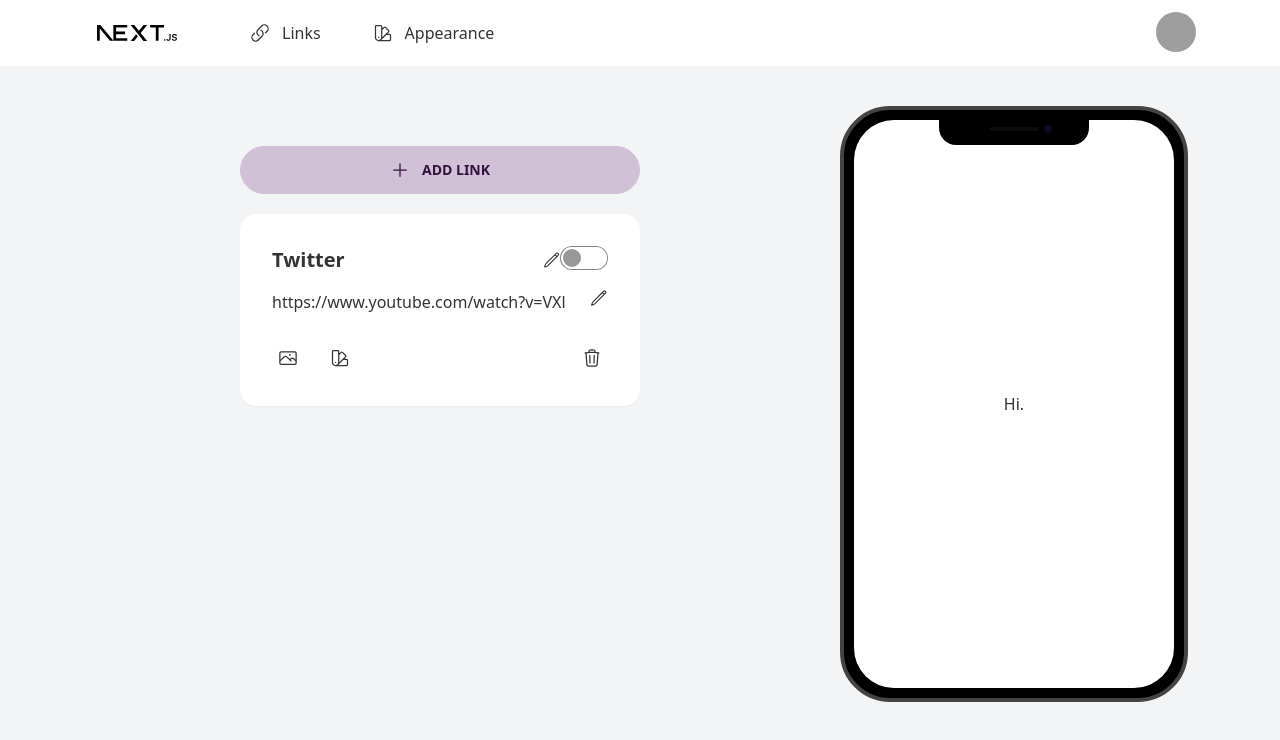
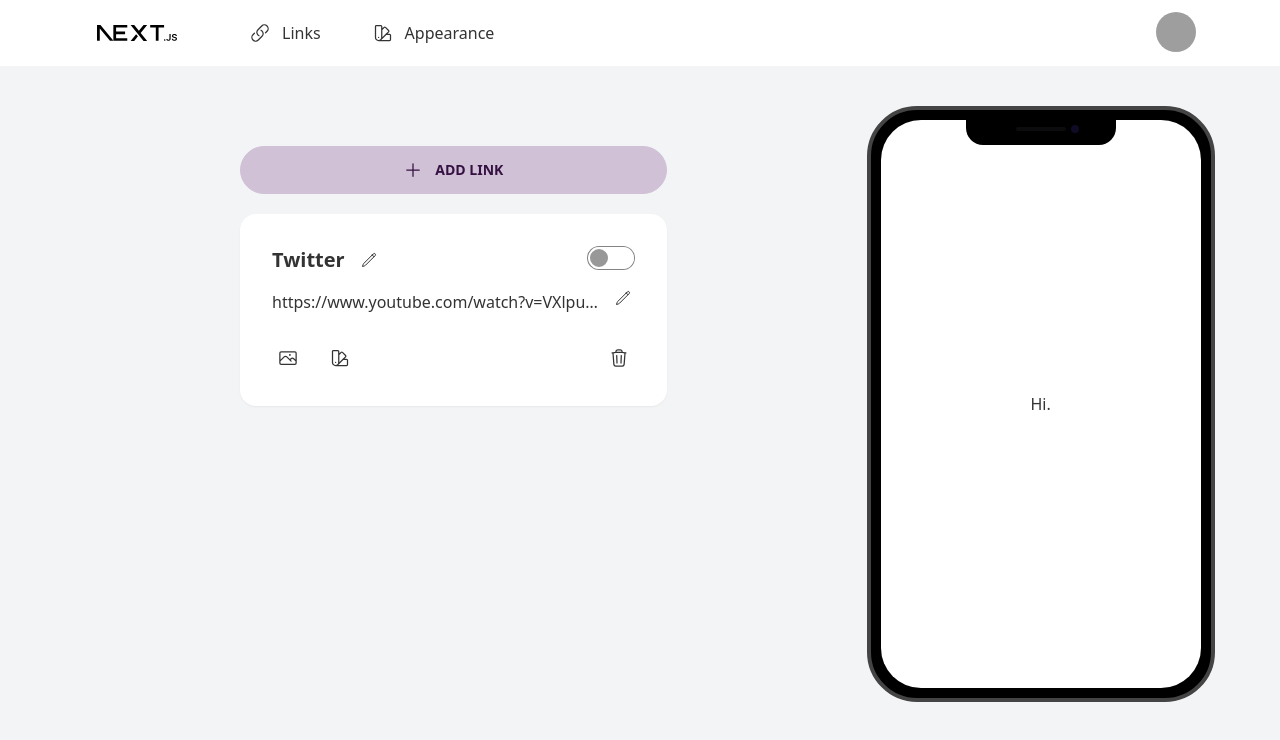
Before and after one commit to harithya/NextTree, a Next.js app: page /admin/home in a window 1280 px wide. Shown: the top 740 px of the page. Built offline with nearby package versions, Linux system fonts and the light colour scheme; grey boxes are pictures that could not be loaded.

Commit message:
Membuat input pada card link

```diff
--- a/components/Home/InputText.tsx
+++ b/components/Home/InputText.tsx
@@ -1,14 +1,42 @@
 import { PencilIcon } from "@heroicons/react/24/outline";
-import React, { InputHTMLAttributes } from "react";
+import React, { InputHTMLAttributes, useRef, useEffect, useState } from "react";
 
 interface Props extends InputHTMLAttributes<HTMLInputElement> {
   className?: string;
 }
 const InputText: React.FC<Props> = ({ className, ...props }) => {
+  const inputRef = useRef<HTMLInputElement>(null);
+  const divRef = useRef<HTMLDivElement>(null);
+  const [isFocus, setIsFocus] = useState(false);
+
+  useEffect(() => {
+    if (isFocus) {
+      inputRef.current?.focus();
+    }
+  }, [isFocus]);
+
   return (
-    <div className="flex space-x-6 items-center">
-      <input className={`w-full outline-none ${className}`} {...props} />
-      <PencilIcon className="h-5 w-5" />
+    <div className="flex space-x-3 items-center">
+      {isFocus ? (
+        <input
+          ref={inputRef}
+          onBlur={() => setIsFocus(false)}
+          className={`w-full min-w-fit outline-none ${className}`}
+          {...props}
+        />
+      ) : (
+        <React.Fragment>
+          <label className={`w-auto truncate ${className}`}>
+            {props.value}
+          </label>
+          <button
+            className="btn btn-circle btn-xs btn-ghost"
+            onClick={() => setIsFocus(true)}
+          >
+            <PencilIcon className="h-4 w-4" />
+          </button>
+        </React.Fragment>
+      )}
     </div>
   );
 };
--- a/styles/globals.css
+++ b/styles/globals.css
@@ -3,7 +3,7 @@
 @tailwind utilities;
 
 html body {
-  @apply bg-gray-100 h-screen;
+  @apply bg-gray-100 h-full;
 }
 
 @layer components {
```
